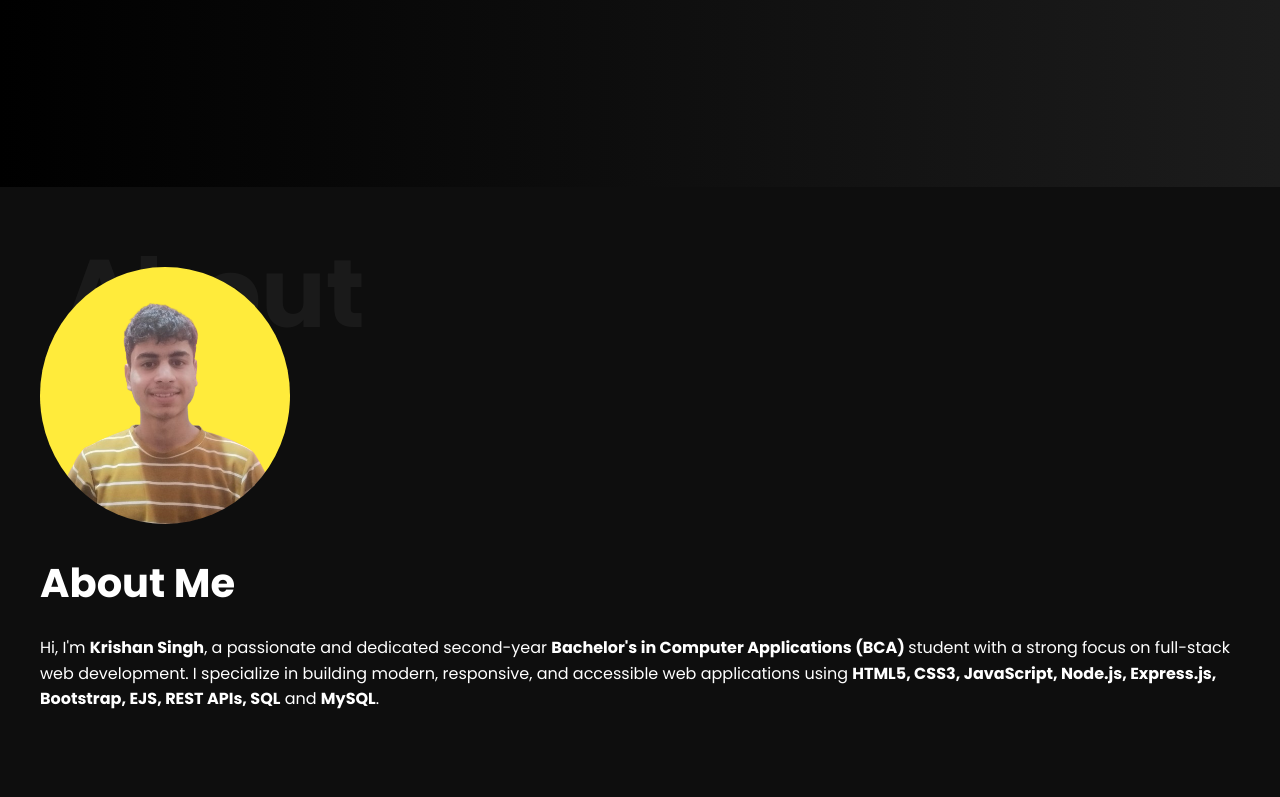
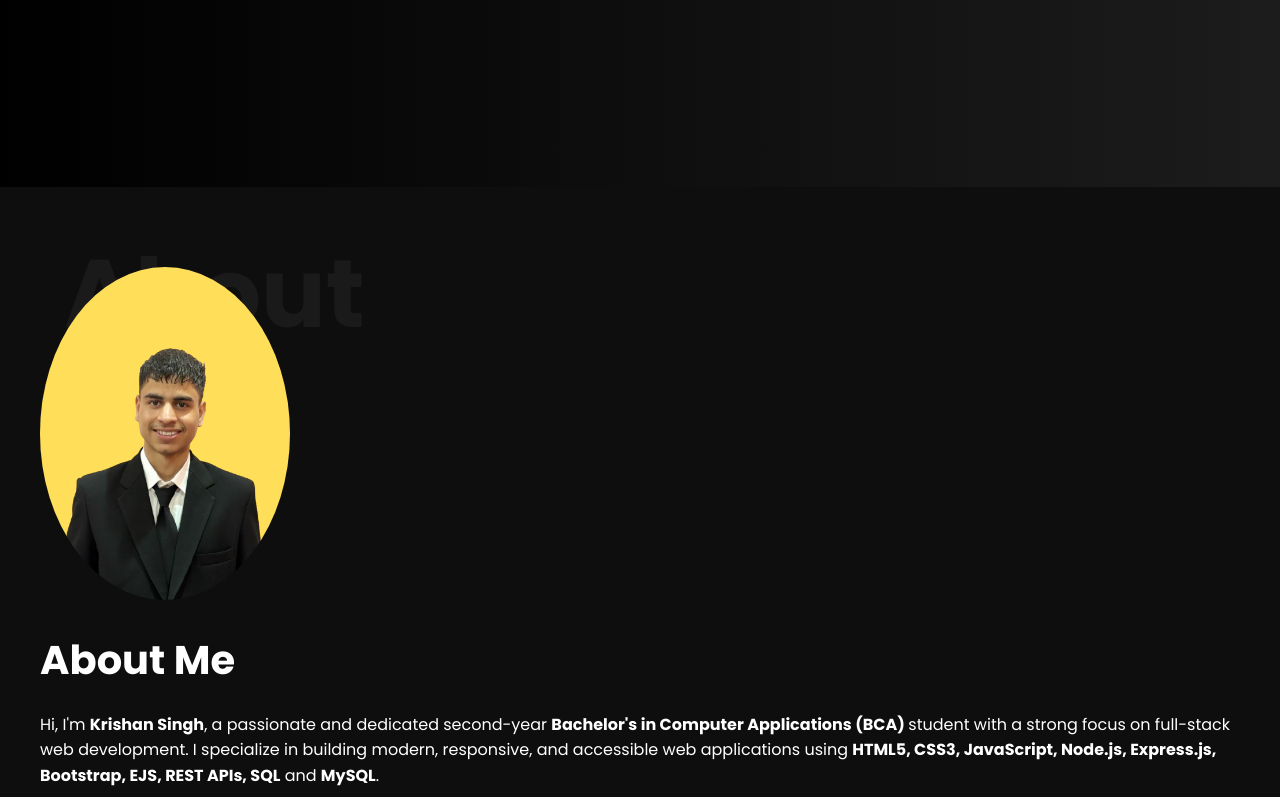
Before and after one commit to KrishanSingh2026/Portfolio, a plain HTML site: page index.html in a window 1280 px wide. Shown: the part 613-1410 px from the top of the page. Drawn offline with Linux system fonts and the light colour scheme.

Commit message:
Initial commit

```diff
--- a/index.html
+++ b/index.html
@@ -19,7 +19,7 @@
         <div class="background-text">About</div>
         <div class="container">
         <div class="about-img">
-            <img src="./assets/PortfolioImg.png" alt="Krishan Singh">
+            <img src="./assets/Portfolio_Image.png" alt="Krishan Singh">
         </div>
         <div class="about-text">
             <h2>About Me</h2>
```
Also changed, not shown: assets/PortfolioImg.png (deleted), assets/Portfolio_Image.png (added).
